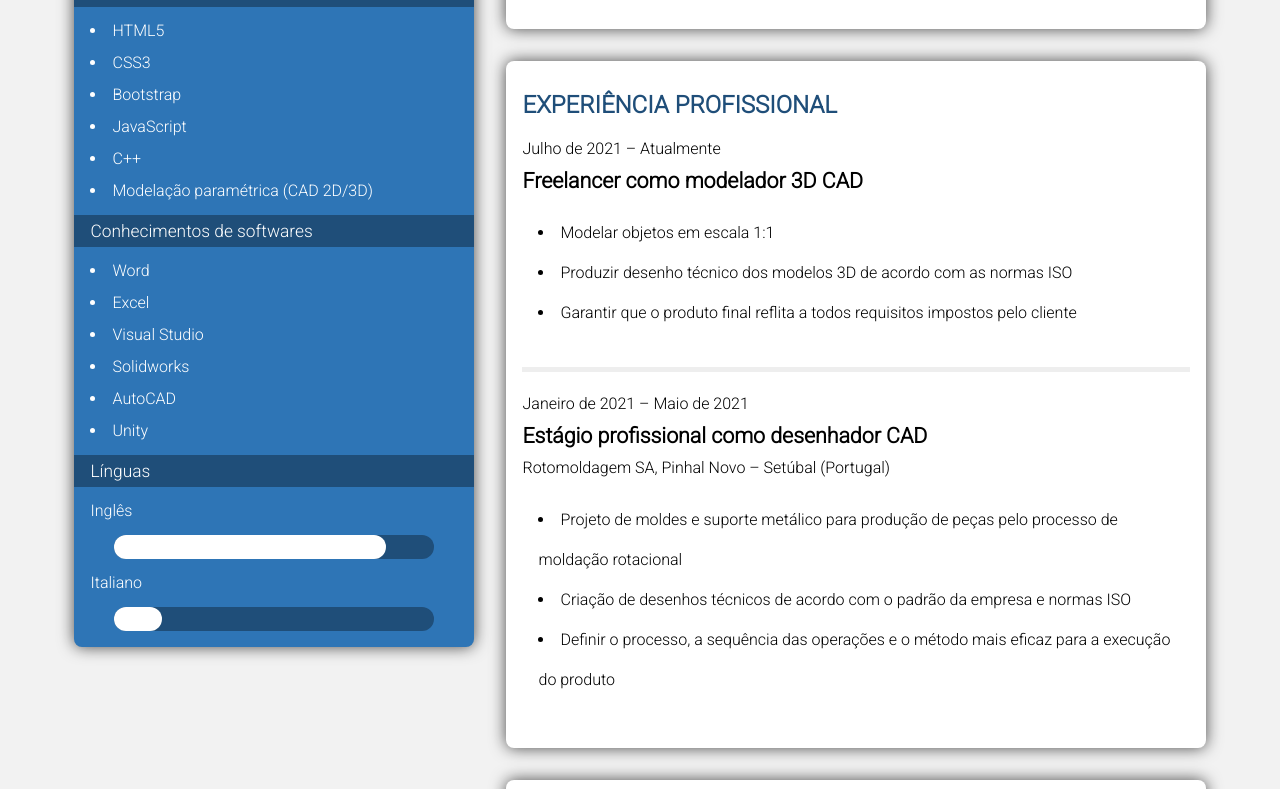
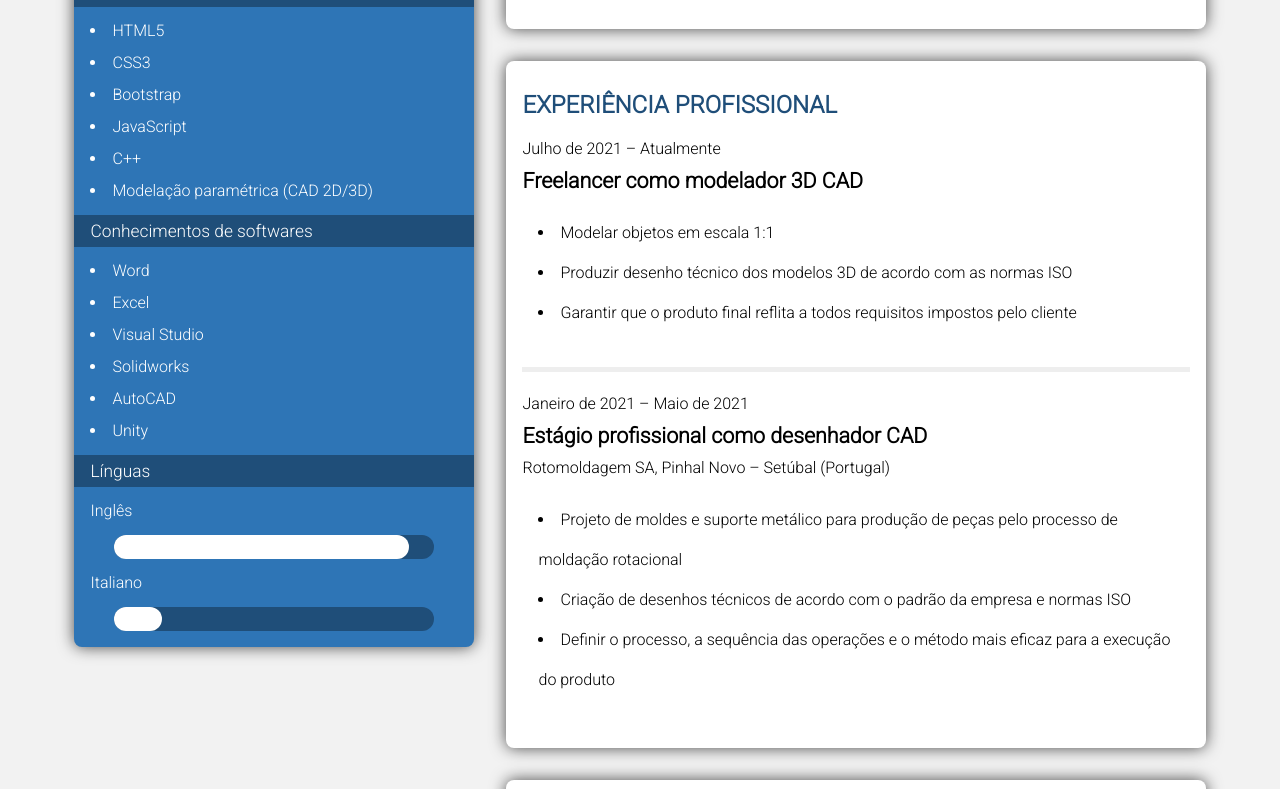
Before and after one commit to paodequeijoMG/CV-online, a plain HTML site: page index.html in a window 1280 px wide. Shown: the part 748-1537 px from the top of the page. Drawn offline with Linux system fonts and the light colour scheme.

Commit message:
Add files via upload

```diff
--- a/style.css
+++ b/style.css
@@ -128,7 +128,7 @@ li {
 
 .filler1 {
     background-color: white;
-    width: 85%;
+    width: 92%;
     height: 100%;
     border-radius: 1rem;
 }
```
